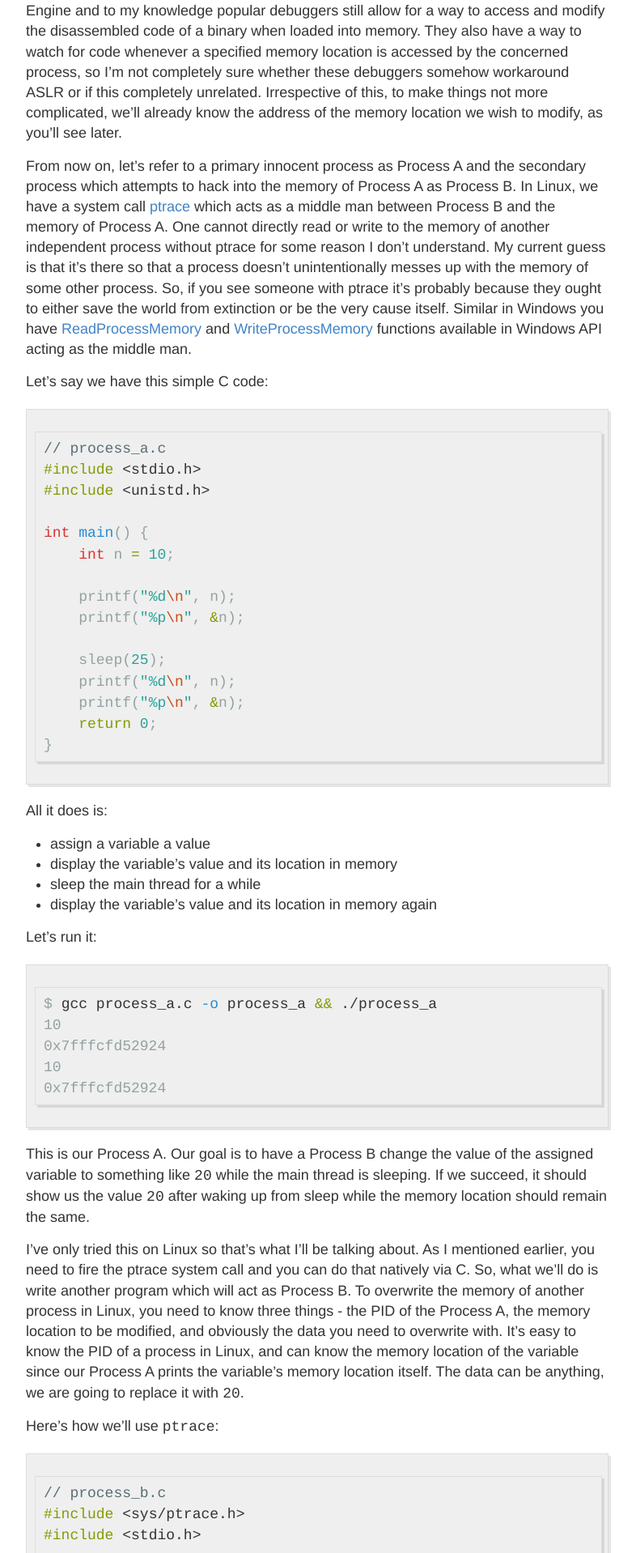
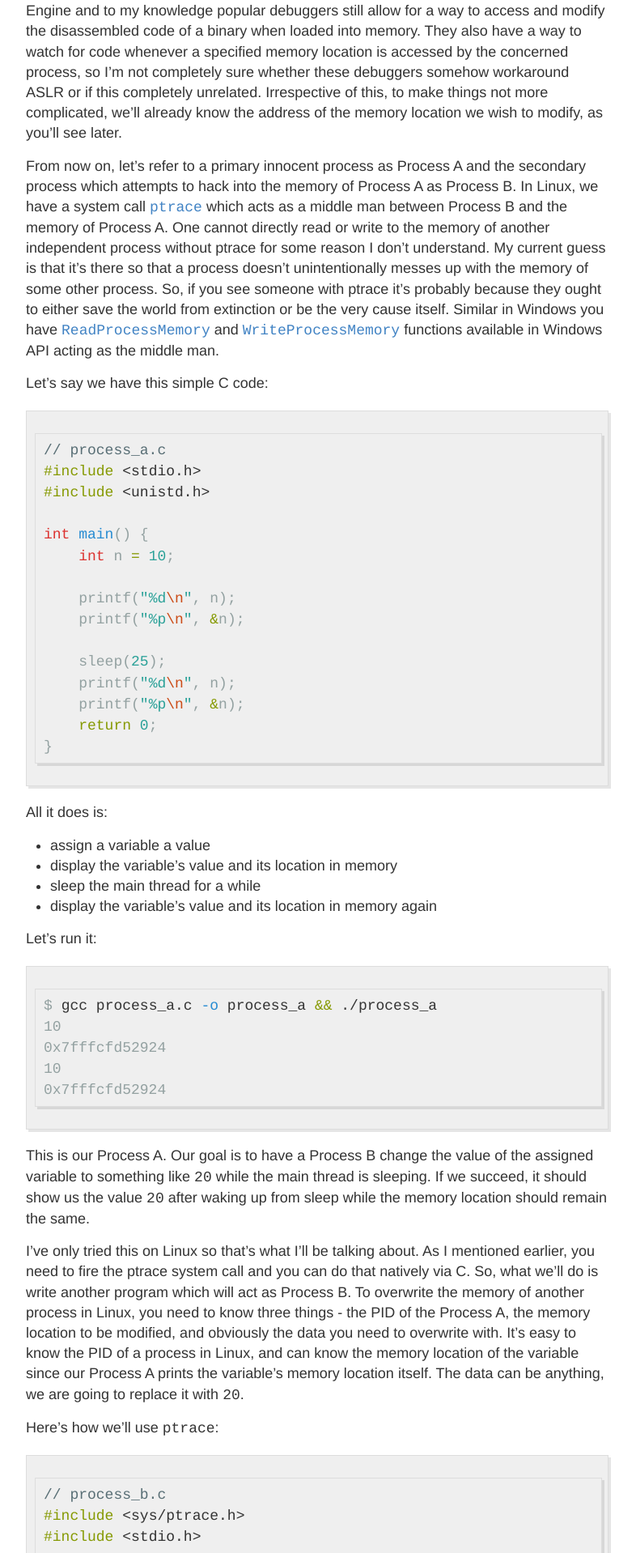
Before and after one commit to ritiek/ritiek.github.io, a Jekyll site: the page built from _posts/2019-06-26-blog-post-14.md, in a window 1280 px wide. Shown: the part 684-2602 px from the top of the page at 81% size, without its empty margins (248-1034 px from the left). Built offline with Jekyll 4.4.1, drawn with Linux system fonts in a browser that asks for light colours; our own code applies the rules of GitHub Pages for plain Markdown files.

Commit message:
Does this render properly?

```diff
--- a/_posts/2019-06-26-blog-post-14.md
+++ b/_posts/2019-06-26-blog-post-14.md
@@ -40,14 +40,14 @@ to modify, as you'll see later.
 
 From now on, let's refer to a primary innocent process as Process A and the secondary process
 which attempts to hack into the memory of Process A as Process B. In Linux, we have a system call
-[ptrace](http://man7.org/linux/man-pages/man2/ptrace.2.html) which acts as a middle man between
+[`ptrace`](http://man7.org/linux/man-pages/man2/ptrace.2.html) which acts as a middle man between
 Process B and the memory of Process A. One cannot
 directly read or write to the memory of another independent process without ptrace for some
 reason I don't understand. My current guess is that it's there so that a process doesn't
 unintentionally messes up with the memory of some other process. So, if you see someone with ptrace
 it's probably because they ought to either save the world from extinction or be the very cause
-itself. Similar in Windows you have [ReadProcessMemory](https://docs.microsoft.com/en-us/windows/desktop/api/memoryapi/nf-memoryapi-readprocessmemory)
-and [WriteProcessMemory](https://docs.microsoft.com/en-us/windows/desktop/api/memoryapi/nf-memoryapi-writeprocessmemory)
+itself. Similar in Windows you have [`ReadProcessMemory`](https://docs.microsoft.com/en-us/windows/desktop/api/memoryapi/nf-memoryapi-readprocessmemory)
+and [`WriteProcessMemory`](https://docs.microsoft.com/en-us/windows/desktop/api/memoryapi/nf-memoryapi-writeprocessmemory)
 functions available in Windows API acting as the middle man.
 
 Let's say we have this simple C code:
```
